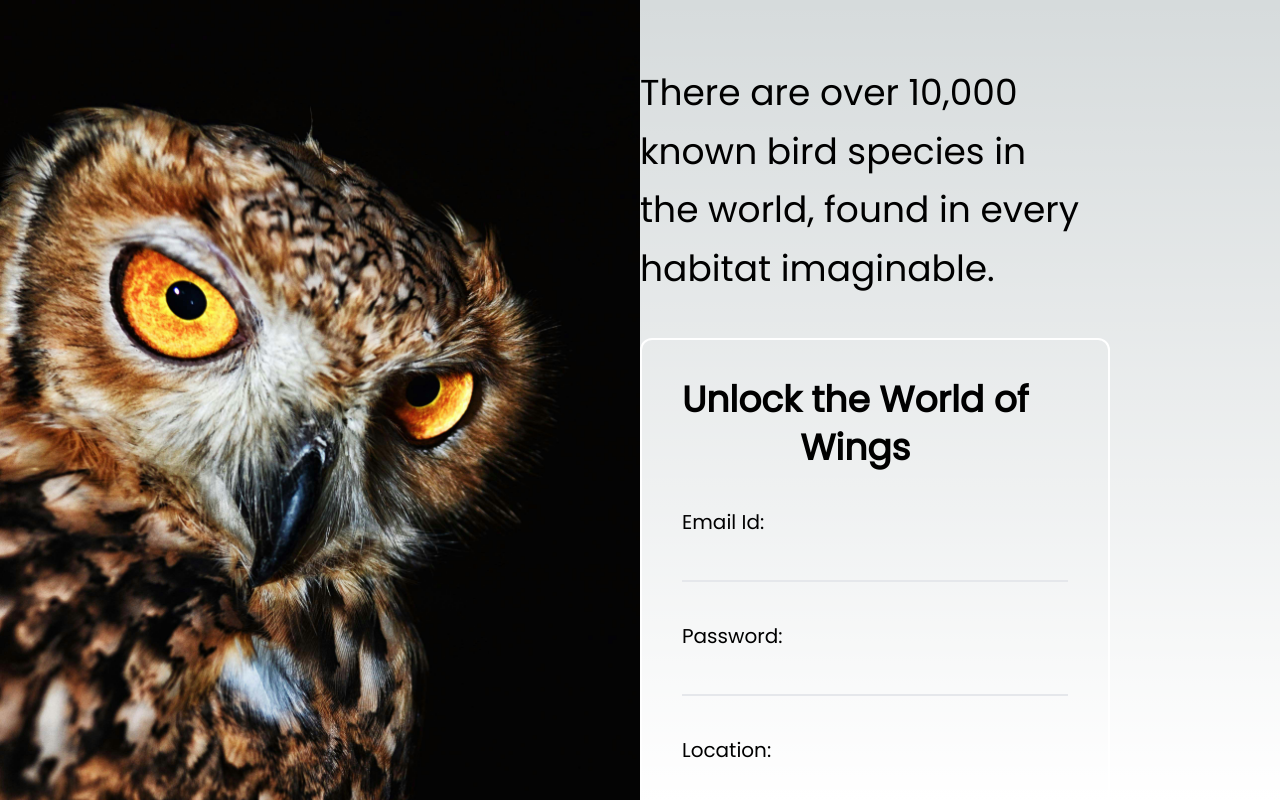
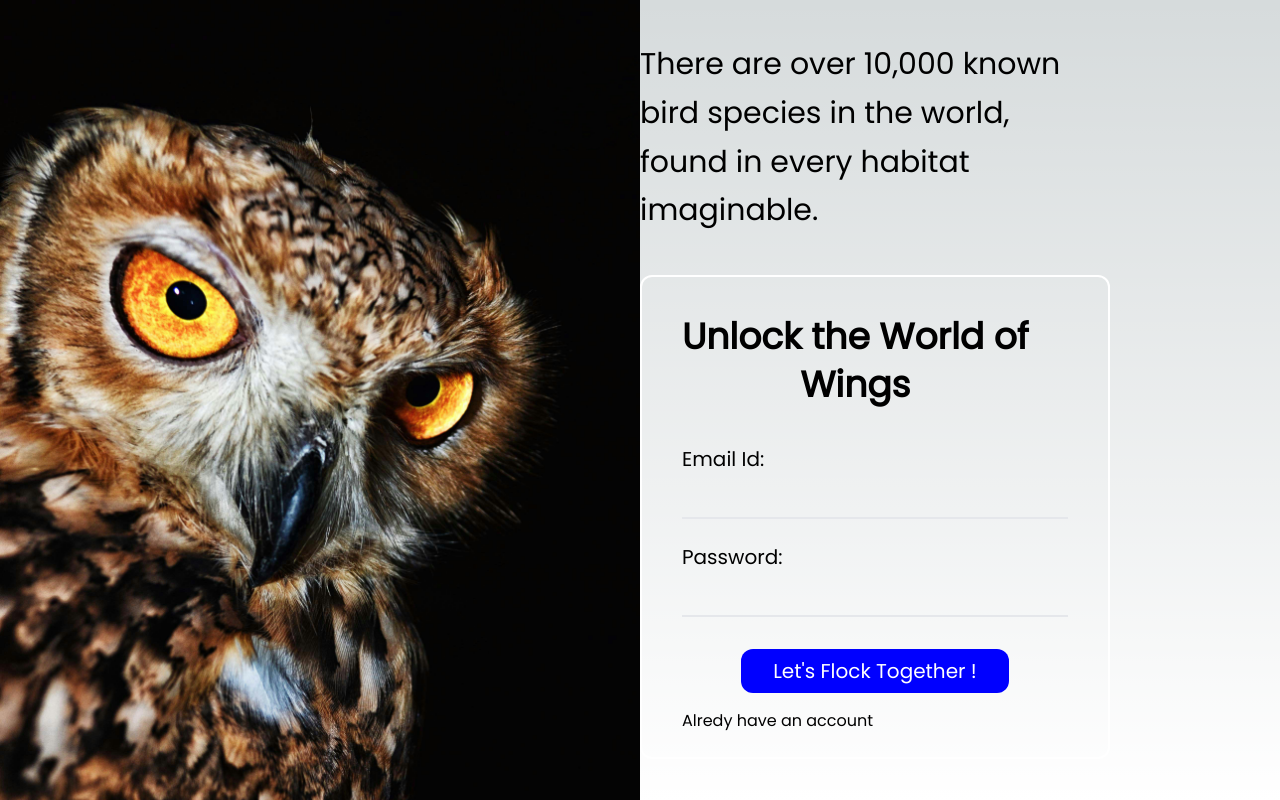
Before and after one commit to Anandprabhu530/Wing_Watch, a Next.js app: page /sign_up in a window 1280 px wide. Built offline with nearby package versions, Linux system fonts and the light colour scheme.

Commit message:
Minor Changes

```diff
--- a/app/[id]/layout.tsx
+++ b/app/[id]/layout.tsx
@@ -8,6 +8,7 @@ const Homelayout = ({ children }) => {
         <div className='flex w-full'>
           <div className="basis-1/3">
             <div className="flex flex-col pt-10 items-center gap-6 fixed pl-16">
+            <div className='text-xl font-semibold'>Wing Watch</div>
               <Link href="/home">Home</Link>
               <Link href="/id">Profile</Link>
               <Link href="/id/settings">Settings</Link>
--- a/app/[id]/page.tsx
+++ b/app/[id]/page.tsx
@@ -2,7 +2,7 @@ import { sampledata } from "../_components/data"
 
 const Profile = () =>{
     return(
-        <div className="border border-white w-full h-screen p-10">
+        <div className="w-full h-screen p-10">
             <div className="flex flex-col gap-4">
             <div className="font-semibold text-xl">UserName here</div>
             <div>Total posts : {sampledata.length}</div>
--- a/app/[id]/settings/page.tsx
+++ b/app/[id]/settings/page.tsx
@@ -1,18 +1,18 @@
 const Settings = () =>{
     return(
-        <div className="border border-white p-10 h-screen">
+        <div className="p-10 h-screen">
             <div className="text-xl font-semibold pb-8">Settings</div>
             <div className="flex gap-2 flex-col">
                 <div >Change Username</div>
                 <input className="bg-transparent border border-white outline-none text-white p-2 rounded-md"/>
-                <div className="flex justify-end w-full">
+                <div className="flex justify-end w-full pt-4">
                     <button className="bg-blue-400 rounded-md p-2 w-fit">Change Username</button>
                 </div>
                 <div>Change Password</div>
                 <input className="bg-transparent border border-white outline-none text-white p-2 rounded-md"/>
-                <div>Conform Password</div>
+                <div>Confirm Password</div>
                 <input className="bg-transparent border border-white outline-none text-white p-2 rounded-md"/>
-                <div className="flex justify-end w-full">
+                <div className="flex justify-end w-full pt-4">
                     <button className="bg-blue-400 rounded-md p-2 w-fit">Change Password</button>
                 </div>
             </div>
--- a/app/home/layout.tsx
+++ b/app/home/layout.tsx
@@ -8,6 +8,7 @@ const Homelayout = ({ children }) => {
         <div className='flex w-full'>
           <div className="basis-1/3">
             <div className="flex flex-col pt-10 items-center gap-6 fixed pl-16">
+              <div className='text-xl font-semibold'>Wing Watch</div>
               <Link href="/home">Home</Link>
               <Link href="/id">Profile</Link>
               <Link href="/id/settings">Settings</Link>
--- a/app/home/page.tsx
+++ b/app/home/page.tsx
@@ -23,7 +23,7 @@ const Home = () => {
             <svg xmlns="http://www.w3.org/2000/svg" fill="none" viewBox="0 0 24 24" strokeWidth={1.5} stroke="currentColor"   className="w-6 h-6">
               <path strokeLinecap="round" strokeLinejoin="round" d="M2.25 18 9 11.25l4.306 4.306a11.95 11.95 0 0 1 5.814-5.518l2.74-1.22m0 0-5.94-2.281m5.94 2.28-2.28 5.941" />
               </svg>
-              <div>{birds.Wings}</div>
+              <div>{birds.Wings} Wings</div>
             </div>
             <div>Clicked By : {birds.CreatedBY}</div>
             <div>{birds.Description}</div>
--- a/app/home/post/page.tsx
+++ b/app/home/post/page.tsx
@@ -42,7 +42,7 @@ const Post = () => {
 
   return (
     <div>
-      <form className="flex flex-col p-8 w-full border-2 border-red-400" onSubmit={handleSubmit}>
+      <form className="flex flex-col p-8 w-full" onSubmit={handleSubmit}>
         <div>
           <div className="text-2xl pb-4 font-medium">Name of the Bird:</div>
           <input name="BirdName" onChange={handleChange} className="border border-white bg-transparent rounded-md w-full outline-none mb-6 text-xl p-2" />
--- a/app/page.tsx
+++ b/app/page.tsx
@@ -1,5 +1,6 @@
 import Image from "next/image";
 import bird from "../bird.jpg";
+import Link from "next/link";
 
 export default function Home() {
   return (
@@ -20,12 +21,12 @@ export default function Home() {
             </span>
           </div>
           <div className="text-3xl w-full justify-center items-center flex gap-8 z-10">
-            <button className="border-2 border-white rounded-xl px-4 py-2">
+            <Link href="/sign_in" className="border-2 border-white rounded-xl px-4 py-2">
               Login
-            </button>
-            <button className="border-2 border-white rounded-xl px-4 py-2 font-semibold bg-white text-black">
+            </Link>
+            <Link href="/sign_up" className="border-2 border-white rounded-xl px-4 py-2-semibold bg-white text-black">
               Sign Up
-            </button>
+            </Link>
           </div>
         </div>
       </div>
--- a/app/sign_in/page.tsx
+++ b/app/sign_in/page.tsx
@@ -1,5 +1,6 @@
 import Image from "next/image";
 import sign_in_backgroud from "../../sign_in_backgroud.jpg";
+import Link from "next/link";
 
 const Sign_In = () => {
   return (
@@ -13,8 +14,8 @@ const Sign_In = () => {
           loading="lazy"
         />
       </div>
-      <div className="basis-1/2 pt-20">
-        <div className="text-4xl w-[70%] pb-20 leading-relaxed">
+      <div className="basis-1/2 pt-10">
+        <div className="text-3xl w-[70%] pb-10 leading-relaxed">
           Birds evolved from dinosaurs around 150 million years ago, making them
           living dinosaurs!
         </div>
@@ -22,7 +23,7 @@ const Sign_In = () => {
           <div className="flex w-fit justify-center text-4xl flex-col font-bold text-center pb-10">
             Unlock the World of <span className="pt-2">Wings</span>
           </div>
-          <form className="flex flex-col gap-10">
+          <form className="flex flex-col">
             <div>
               <div className="text-xl pb-2">Email Id:</div>
               <input
@@ -31,17 +32,18 @@ const Sign_In = () => {
               />
             </div>
             <div>
-              <div className="text-xl pb-2">Password:</div>
+              <div className="text-xl pb-2 pt-6">Password:</div>
               <input
                 className="w-full bg-transparent border-b-2 text-white text-xl outline-none pb-2"
                 type="password"
               />
             </div>
-            <div className=" w-full flex justify-center">
-              <div className="border-2 rounded-xl bg-white text-black text-xl font-bold px-8 py-2 border-white">
+            <div className=" w-full flex justify-center pt-6">
+                <button className="rounded-xl bg-[#0000FF] text-white text-xl px-8 py-2 ">
                 Login
-              </div>
+              </button>
             </div>
+            <Link href="/sign_up" className="pt-4 text-blue-400">Create an account</Link>
           </form>
         </div>
       </div>
--- a/app/sign_up/page.tsx
+++ b/app/sign_up/page.tsx
@@ -1,5 +1,6 @@
 import Image from "next/image";
 import sign_in_backgroud from "../../sign_in_backgroud.jpg";
+import Link from "next/link";
 
 const Sign_up = () => {
   return (
@@ -13,42 +14,36 @@ const Sign_up = () => {
           loading="lazy"
         />
       </div>
-      <div className="basis-1/2 pt-16">
-        <div className="text-4xl w-[70%] pb-10 leading-relaxed">
+      <div className="basis-1/2 pt-10">
+        <div className="text-3xl w-[70%] pb-10 leading-relaxed">
           There are over 10,000 known bird species in the world, found in every
           habitat imaginable.
         </div>
-        <div className="w-fit rounded-xl p-10 flex flex-col justify-center border-2 border-white">
+        <div className="w-fit rounded-xl px-10 pt-10 pb-6 flex flex-col justify-center border-2 border-white">
           <div className="flex w-fit justify-center text-4xl flex-col font-bold text-center pb-10">
             Unlock the World of <span className="pt-2">Wings</span>
           </div>
-          <form className="flex flex-col gap-10">
+          <form className="flex flex-col">
             <div>
-              <div className="text-xl pb-2">Email Id:</div>
+              <div className="text-xl pb-2 ">Email Id:</div>
               <input
                 className="w-full bg-transparent border-b-2 text-white text-xl outline-none pb-2"
                 type="email"
               />
             </div>
             <div>
-              <div className="text-xl pb-2">Password:</div>
+              <div className="text-xl pb-2 pt-6">Password:</div>
               <input
                 className="w-full bg-transparent border-b-2 text-white text-xl outline-none pb-2"
                 type="password"
               />
             </div>
-            <div>
-              <div className="text-xl pb-2">Location:</div>
-              <input
-                className="w-full bg-transparent border-b-2 text-white text-xl outline-none pb-2"
-                type="text"
-              />
-            </div>
-            <div className=" w-full flex justify-center">
-              <div className="border-2 rounded-xl bg-white text-black text-xl font-bold px-8 py-2 border-white">
+            <div className=" w-full flex justify-center pt-8">
+              <div className="rounded-xl bg-[#0000FF] text-white text-xl px-8 py-2">
                 Let's Flock Together !
               </div>
             </div>
+            <Link href="/sign_in" className="pt-4 text-blue">Alredy have an account</Link>
           </form>
         </div>
       </div>
```
